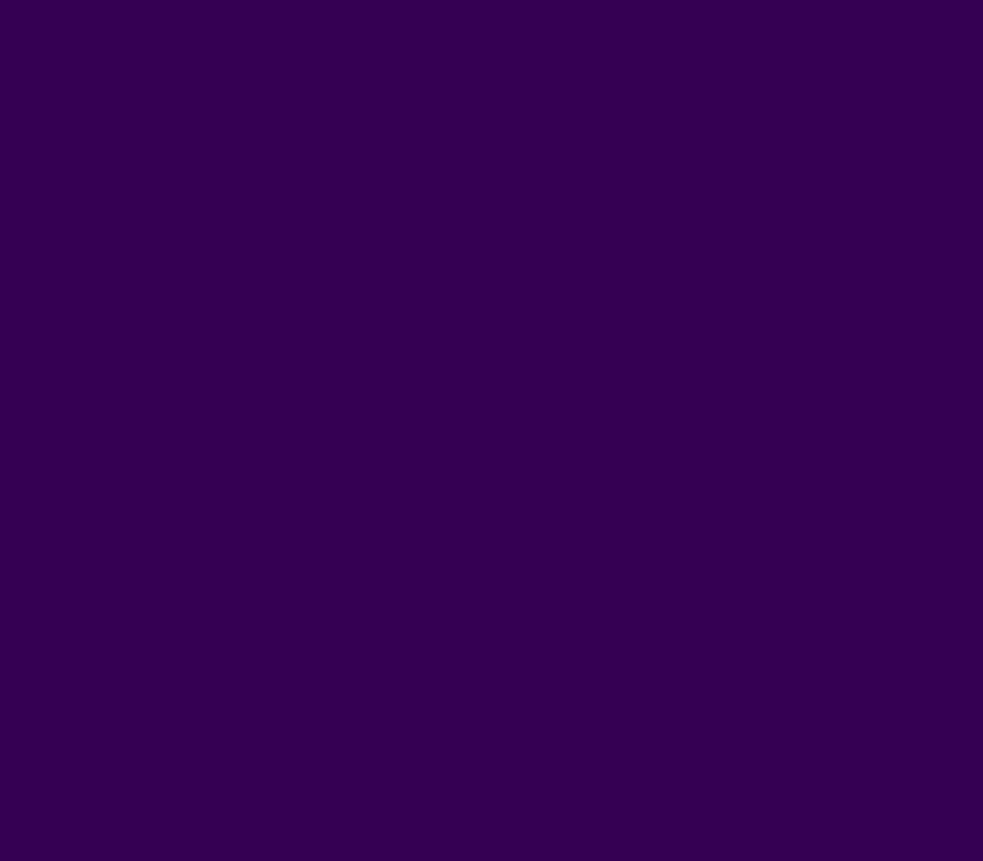
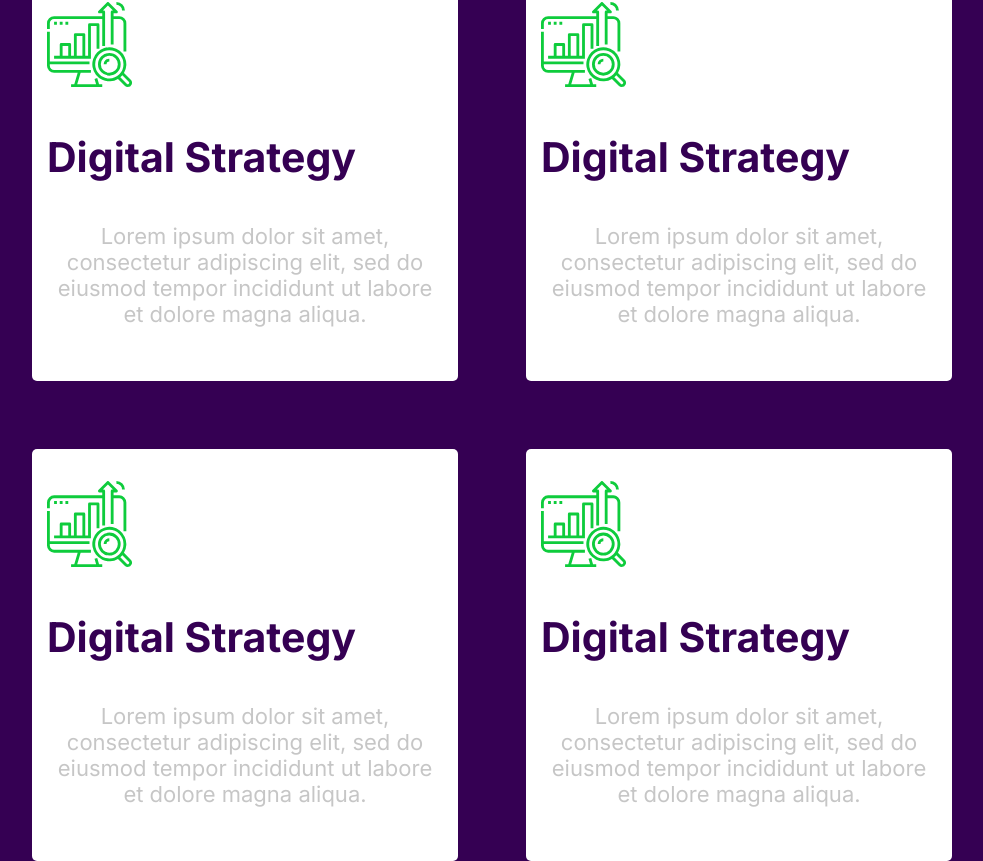
Before and after one commit to SaraMariaNascimento/LandingPageAgencia, a Next.js app: page / in a window 1280 px wide. Shown: the part 1858-2719 px from the top of the page, without its empty margins (148-1131 px from the left). Before the commit the page ends 1630 px from the top, so only its background shows below. Built offline with nearby package versions, Linux system fonts and the light colour scheme.

Commit message:
feat: init cases

```diff
--- /dev/null
+++ b/components/cases/cases.module.scss
@@ -0,0 +1,38 @@
+@import "./../../styles/mixins/colors.scss";
+@import "./../../styles/mixins/padding.scss";
+.container{
+    @include Padding;
+    display: flex;
+    flex-flow: column;
+    align-items: center;
+    justify-content: center;
+    h2{
+        text-align: center;
+        font-size: 4.0625rem;
+        font-weight: bold;
+    }
+    p{
+        text-align: center;
+        font-size: 1.875rem;
+        opacity: 0.7;
+    }
+}
+.cases{
+   display: grid;
+   grid-template-columns: repeat(2, 1fr);
+   gap: 4.25rem;
+}
+.case{
+    padding: 2rem .9375rem;
+    background-color: white;
+    border-radius: .3125rem;
+    h3{
+        font-weight: bold;
+        font-size: 2.5625rem;
+        color: $purple-color;
+    }
+    p{
+        font-size: 1.375rem;
+        color: $gray-color;
+    }
+}
--- /dev/null
+++ b/components/cases/index.jsx
@@ -0,0 +1,32 @@
+import Styles from "./cases.module.scss";
+import Image from 'next/image'
+import casesIcon from "../../public/images/casesIcon.svg"
+const Cases = () =>{
+    return <div className={Styles.container}>
+        <h2>Nessa cidade, não há agência melhor. Garantimos.</h2>
+        <p>Lorem ipsum dolor sit amet, consectetur adipiscing elit, sed do eiusmod tempor incididunt ut labore et dolore magna aliqua.</p>
+        <div className={Styles.cases}>
+            <div className={Styles.case}>
+               <Image src={casesIcon} alt="icon"/>
+                <h3>Digital Strategy</h3>
+                <p>Lorem ipsum dolor sit amet, consectetur adipiscing elit, sed do eiusmod tempor incididunt ut labore et dolore magna aliqua.</p>
+            </div>
+            <div className={Styles.case}>
+                <Image src={casesIcon} alt="icon"/>
+                <h3>Digital Strategy</h3>
+                <p>Lorem ipsum dolor sit amet, consectetur adipiscing elit, sed do eiusmod tempor incididunt ut labore et dolore magna aliqua.</p>
+            </div>
+            <div className={Styles.case}>
+                <Image src={casesIcon} alt="icon"/>
+                <h3>Digital Strategy</h3>
+                <p>Lorem ipsum dolor sit amet, consectetur adipiscing elit, sed do eiusmod tempor incididunt ut labore et dolore magna aliqua.</p>
+            </div>
+            <div className={Styles.case}>
+                <Image src={casesIcon} alt="icon"/>
+                <h3>Digital Strategy</h3>
+                <p>Lorem ipsum dolor sit amet, consectetur adipiscing elit, sed do eiusmod tempor incididunt ut labore et dolore magna aliqua.</p>
+            </div>
+        </div>
+    </div>
+}
+export default Cases
--- a/pages/index.jsx
+++ b/pages/index.jsx
@@ -2,14 +2,14 @@ import Header from '@/components/header'
 import styles from "./home.module.scss";
 import Welcome from '@/components/welcome';
 import Timeline from '@/components/timeline';
-
-
+import Cases from "@/components/cases"
 export default function Home() {
   return (
     <main className={styles.container} >
       <Header/>
       <Welcome/>
       <Timeline/>
+      <Cases/>
     </main>
   )
 }
```
Also changed, not shown: public/images/casesIcon.svg (added).
